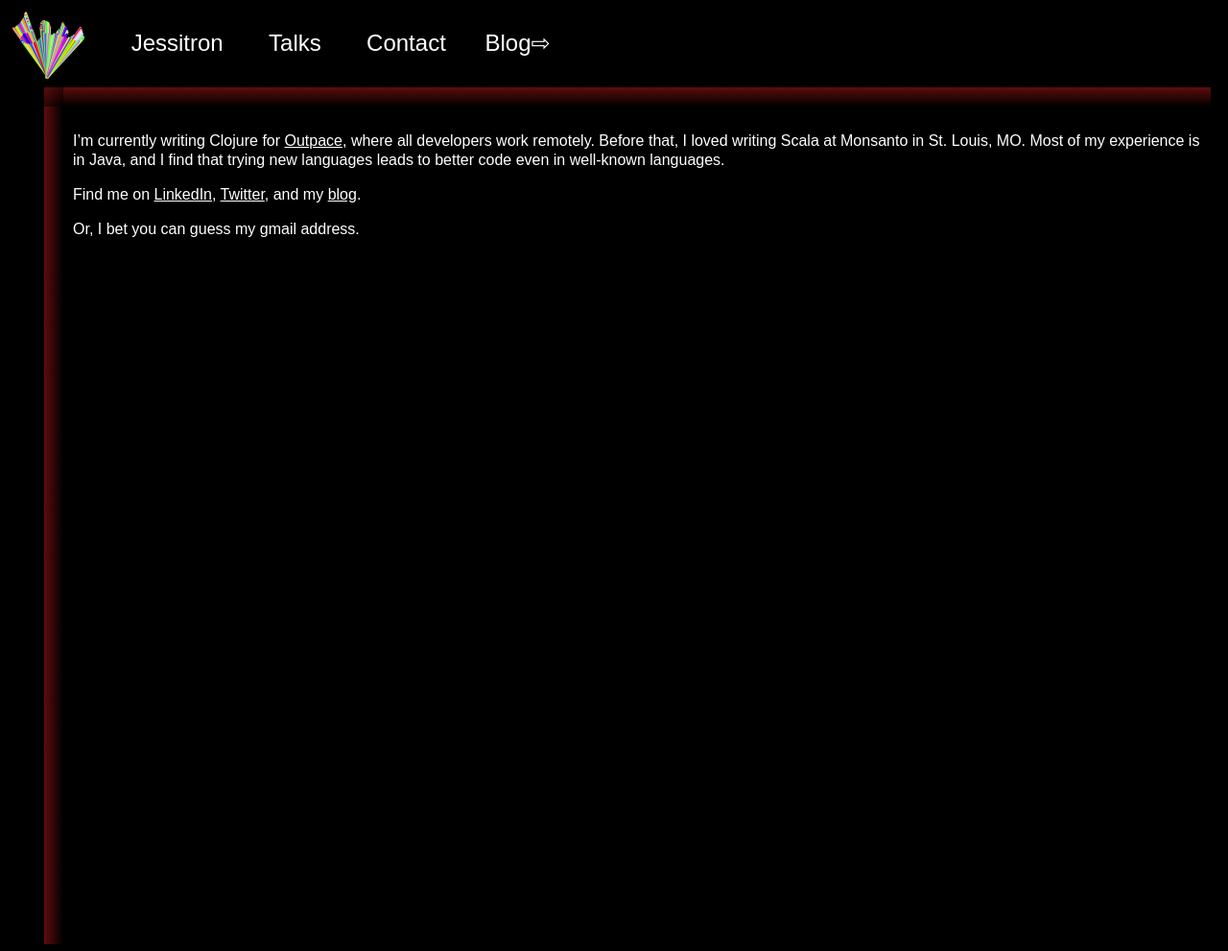
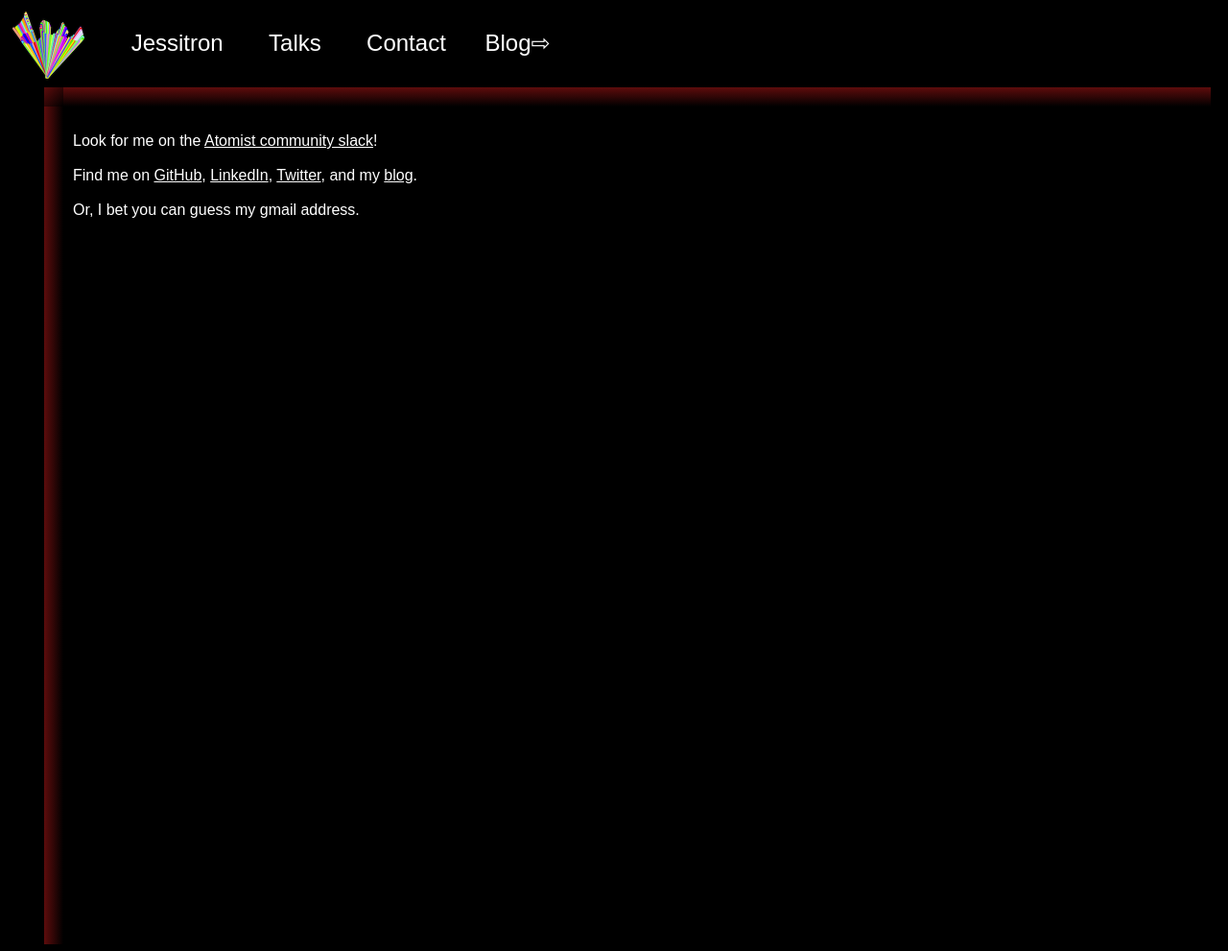
Before and after one commit to jessitron/jessitron.com, a Jekyll site: the page built from contact.md, in a window 1280 px wide. Shown: the whole page at 96% size. Built offline with Jekyll 4.4.1, drawn with Linux system fonts in a browser that asks for light colours.

Commit message:
this was -way- out of date

```diff
--- a/contact.md
+++ b/contact.md
@@ -2,9 +2,8 @@
 layout: default
 name: contact
 ---
-I'm currently writing Clojure for [Outpace](http://outpace.com/), where all developers
-work remotely. Before that, I loved writing Scala at Monsanto in St. Louis, MO. Most of my experience is in Java, and I find that trying new languages leads to better code even in well-known languages.
+Look for me on the [Atomist community slack](https://join.atomist.com)!
 
-Find me on [LinkedIn](http://www.linkedin.com/profile/view?id=1359958), [Twitter](http://twitter.com/jessitron), and my [blog](http://blog.jessitron.com).
+Find me on [GitHub](https://github.com/jessitron), [LinkedIn](http://www.linkedin.com/profile/view?id=1359958), [Twitter](http://twitter.com/jessitron), and my [blog](http://blog.jessitron.com).
 
 Or, I bet you can guess my gmail address.
```
